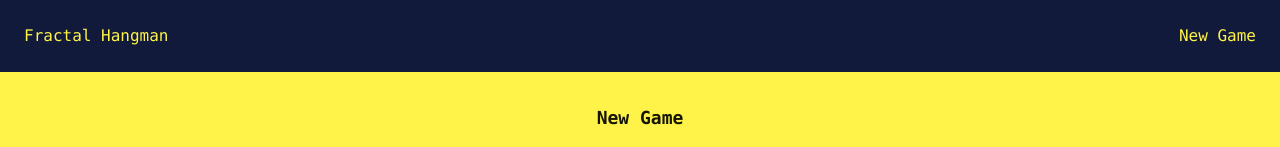
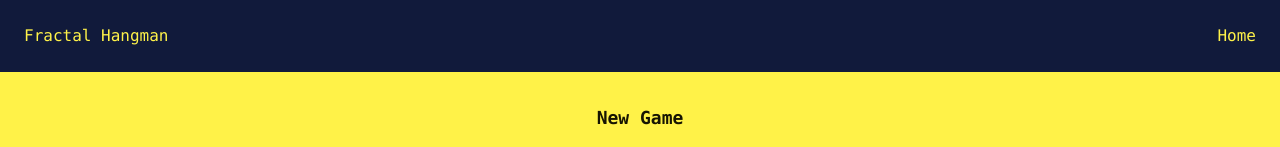
Before and after one commit to danielgavidia/fractal-hangman, a React (Vite) app in the folder frontend/: page / in a window 1280 px wide. Shown: the top 147 px of the page. Built offline with nearby package versions, Linux system fonts and the light colour scheme; no server answers.

Commit message:
Final fixes to home page

```diff
--- a/frontend/src/routes/Root.tsx
+++ b/frontend/src/routes/Root.tsx
@@ -8,7 +8,7 @@
 					<Link to="/home">Fractal Hangman</Link>
 				</div>
 				<div>
-					<Link to="/home">New Game</Link>
+					<Link to="/home">Home</Link>
 				</div>
 			</div>
 			<div className="pt-20 p-2 h-full w-5/6 max-w-screen-sm">
```
